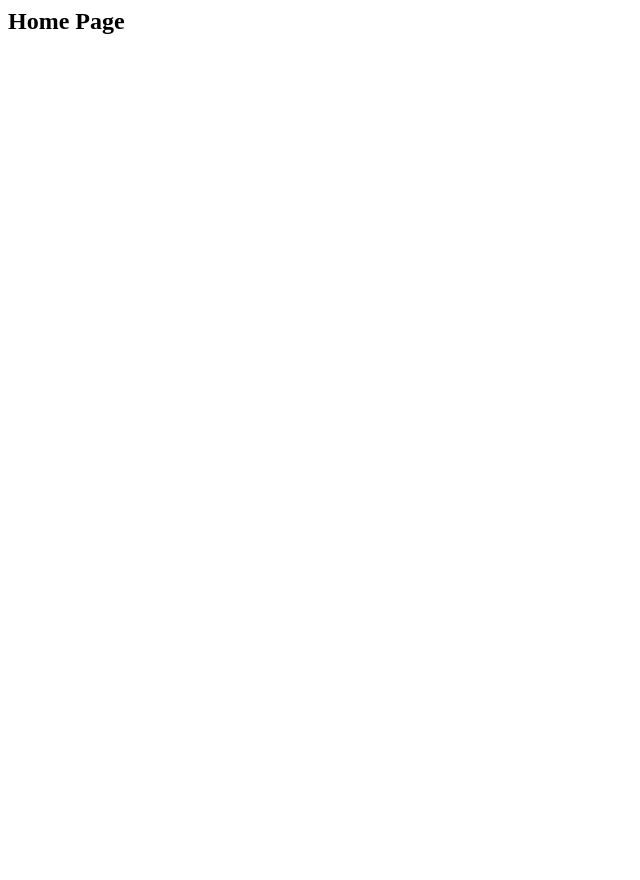
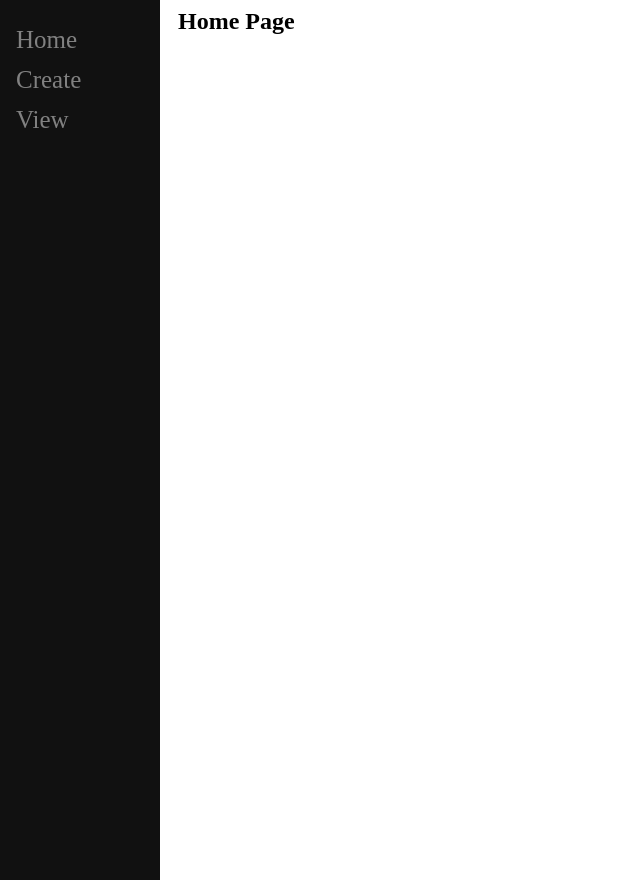
Before and after one commit to MeyTi186/Django_Test_Projekt, a Django app: page / in a window 1280 px wide. Before the commit the part shown is almost empty. Shown: the whole page, without its empty margins (0-640 px from the left). Run offline with Django 4.2, Linux system fonts and the light colour scheme.

Commit message:
Part 7 - Adding a Sidebar
Useing the base file to have it on every page

```diff
--- a/mysite/main/templates/main/base.html
+++ b/mysite/main/templates/main/base.html
@@ -1,5 +1,35 @@
 <html>
 <head>
+
+    <style type="text/css">
+        .sidenav {
+                height: 100%;
+                width: 160px;
+                position: fixed;
+                z-index: 1;
+                top: 0;
+                left: 0;
+                background-color: #111;
+                overflow-x: :hidden;
+                padding-top: 20px;
+            }
+        .sidenav a {
+                padding: 6px 8px 6px 16px;
+                text-decoration: none;
+                font-size: 25px;
+                color: #818181;
+                display: block;
+            }
+        .sidenav a:hover {
+                color:#f1f1f1;
+            }
+
+        .main{
+                margin-left: 160px;
+                padding: 0px 10px;
+            }
+
+    </style>
 
     <title>
         {% block title %}
@@ -10,7 +40,13 @@
 
 
 <body>
-    <div id="content", name="content">
+    <div class="sidenav">
+        <a href="/home">Home</a>
+        <a href="/create">Create</a>
+        <a href="/2">View</a>
+    </div>
+
+    <div id="content", name="content", class="main">
         {% block content %}
         {% endblock %}
     </div>
```
Also changed, not shown: 2 other files.
